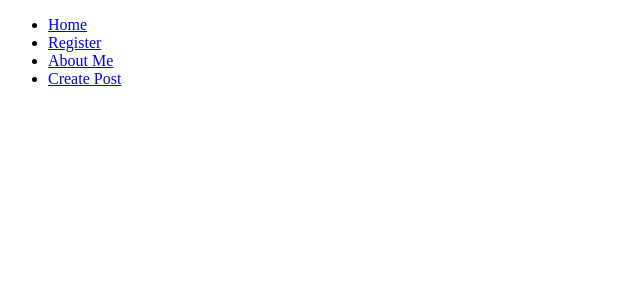
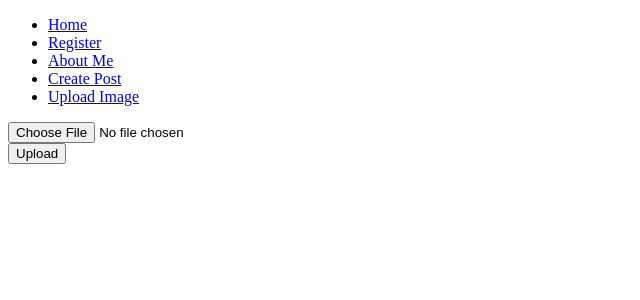
Before and after one commit to brennan-mccreary/socialMediaApp, a React (Create React App) app: page /upload in a window 1280 px wide. Shown: the top 300 px of the page, without its empty margins (0-640 px from the left). Built offline with nearby package versions, Linux system fonts and the light colour scheme.

Commit message:
Add UploadImage component to allow users to upload profile images to server.

```diff
--- a/src/components/App.jsx
+++ b/src/components/App.jsx
@@ -4,6 +4,7 @@ import './App.css';
 import axios from 'axios';
 import Login from "./Login/Login.jsx"
 import Register from "./Register/Register.jsx"
+import UploadImage from './UploadImage/UploadImage';
 import jwtDecode from 'jwt-decode';
 import {
     BrowserRouter,
@@ -28,9 +29,21 @@ class App extends Component {
                 password: ''
             },
             currentUser: {
+                _id: "620b08c552877c05ecd3e8e4"
+            },
+            file: ''
+        }
+    }
 
-            }
-        }
+    setFile = (file) => {
+        this.setState({
+            file: file
+        });
+    }
+
+    handleUploadImageSubmit = (event) => {
+        event.preventDefault();
+        this.putImage(this.state.currentUser._id);
     }
 
     handleRegisterChange = (event) => {
@@ -64,6 +77,18 @@ class App extends Component {
     }
 
     //HTTP Requests
+    putImage = async (id) => {
+        var form = new FormData();
+        form.append('image', this.state.file);
+
+        await axios
+            .put(`http://localhost:5003/api/users/image/${id}`, form)
+            .then((res) => {
+                const user = res.data;
+                console.log(user);
+            });
+    };
+
     postRegister = async (info) => {
         await axios
             .post('http://localhost:5003/api/users/register', info)
@@ -121,6 +146,10 @@ class App extends Component {
                             <li>
                                 <Link to="/create">Create Post</Link>
                             </li>
+                            {/* test links */}
+                            <li>
+                                <Link to="/upload">Upload Image</Link>
+                            </li>
                         </ul>
                     </nav>
 
@@ -130,6 +159,7 @@ class App extends Component {
                         {/* <Route exact path="/login" element={<Login handleChange={this.handleRegisterChange} info={this.state.loginInfo} handleSubmit={this.handleLoginSubmit} />} /> */}
                         <Route exact path="/register" element={<Register handleChange={this.handleRegisterChange} info={this.state.registerInfo} handleSubmit={this.handleRegisterSubmit} />} />
                         <Route exact path="/" element={<Login handleChange={this.handleLoginChange} info={this.state.loginInfo} handleSubmit={this.handleLoginSubmit} />} />
+                        <Route path="/upload" element={<UploadImage file={this.state.file} setFile={this.setFile} id={this.state.currentUser._id} handleSubmit={this.handleUploadImageSubmit} /> }/>
                     </Routes>
                 </div>
             </BrowserRouter>
--- /dev/null
+++ b/src/components/UploadImage/UploadImage.jsx
@@ -0,0 +1,55 @@
+import React, { useRef, useState, useEffect} from 'react';
+
+const UploadImage = (props) => {
+    const [previewUrl, setPreviewUrl] = useState();
+    const [isValid, setIsValid] = useState(false);
+
+    const filePickerRef = useRef();
+
+    useEffect(() => {
+        if(!props.file) {
+            return;
+        };
+        const fileReader = new FileReader();
+        fileReader.onload = () => {
+            setPreviewUrl(fileReader.result);
+        };
+        fileReader.readAsDataURL(props.file);
+    }, [props.file]);
+
+    const pickedHandler = (event) => {
+        let pickedFile;
+        if(event.target.files && event.target.files.length === 1) {
+            pickedFile = event.target.files[0];
+            props.setFile(pickedFile); //?
+            setIsValid(true);
+        }
+        else {
+            setIsValid(false);
+        }
+    }
+
+    const pickImageHandler = () => {
+        filePickerRef.current.click();
+    }
+
+    return (
+        <div className="form-control">
+            <form onSubmit = {props.handleSubmit} encType='multipart/form-data' >
+                <input
+                    id='upload-image-form'
+                    ref = {filePickerRef}
+                    type = "file"
+                    accept = ".jpg,.jpeg,.png"
+                    onChange = {pickedHandler}
+                />
+                <div>
+                    <button type='submit'>Upload</button>
+                </div>
+            </form>
+
+        </div>
+     );
+}
+
+export default UploadImage;
```
Also changed, not shown: src/components/UploadImage/UploadImage.css (added).
